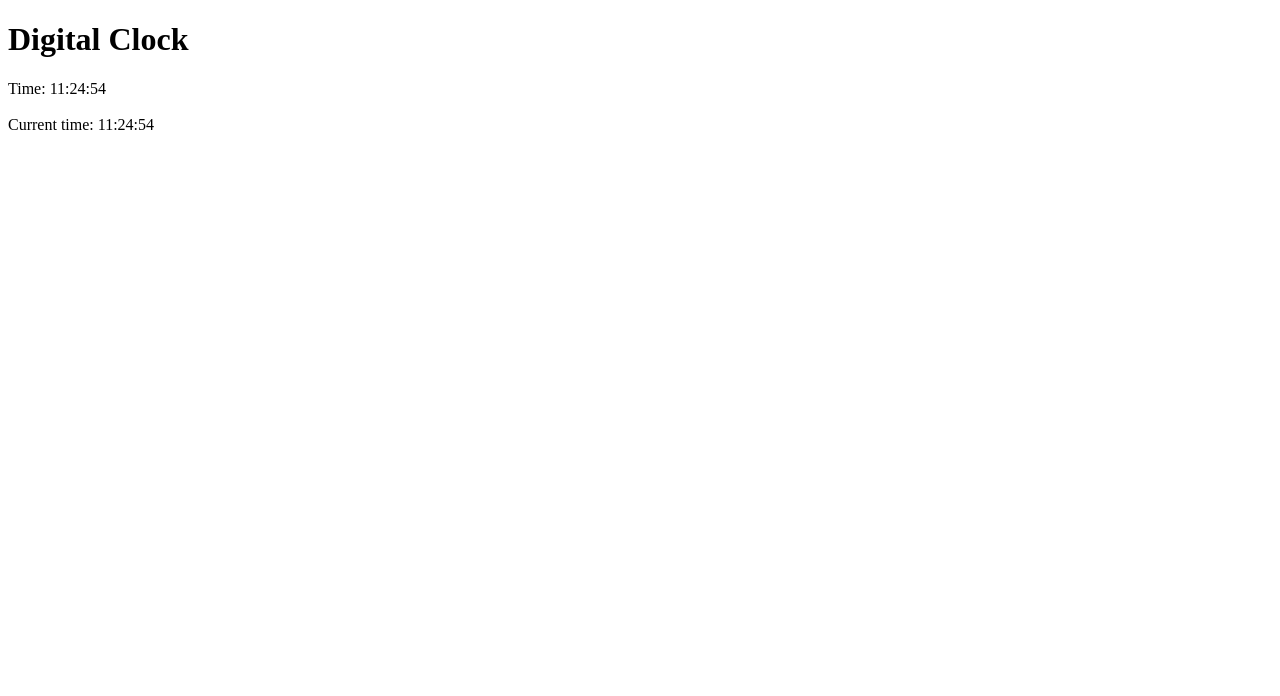
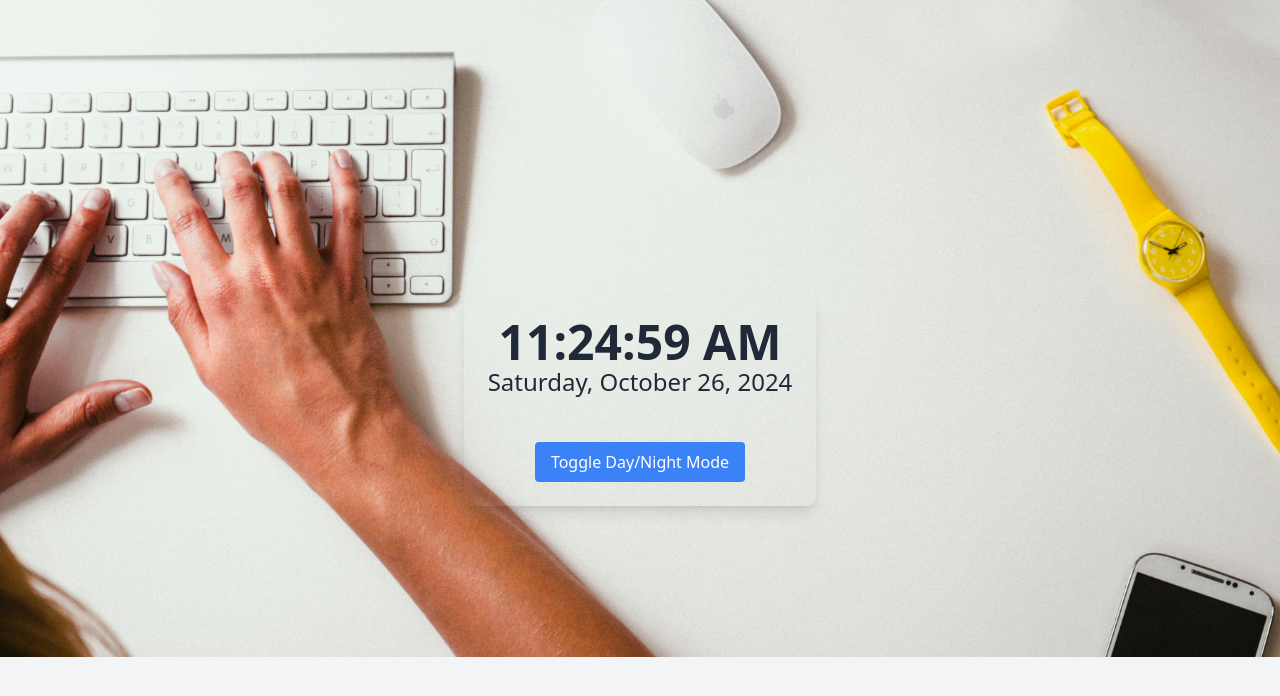
Before and after one commit to nadeemhussain4462/assignment-no-14, a plain HTML site: page index.html in a window 1280 px wide. Drawn offline with nearby package versions, Linux system fonts and the light colour scheme.

Commit message:
digital clock

```diff
--- a/app.js
+++ b/app.js
@@ -1,18 +1,41 @@
-var now = new Date();
-var theHr = now.getHours();
-var theMin = now.getMinutes();
-var theSec = now.getSeconds();
-document.write("Time: " + theHr + ":" + theMin + ":" + theSec);
+const clockElement = document.getElementById('time');
+const dateElement = document.getElementById('date');
+const toggleModeButton = document.getElementById('toggleMode');
+const dayBackground = document.getElementById('dayBackground');
+const nightBackground = document.getElementById('nightBackground');
 
-document.write("</br>");
-document.write("</br>");
+let isNightMode = false;
 
-function tellTime() {
-  var now = new Date();
-  var theHr = now.getHours();
-  var theMin = now.getMinutes();
-  var theSec = now.getSeconds();
-  document.write("Current time: " + theHr + ":" + theMin + ":" + theSec);
+// Function to update the clock
+function updateClock() {
+    const now = new Date();
+    const options = { weekday: 'long', year: 'numeric', month: 'long', day: 'numeric' };
+    const timeString = now.toLocaleTimeString([], { hour: '2-digit', minute: '2-digit', second: '2-digit' });
+    const dateString = now.toLocaleDateString('en-US', options);
+
+    clockElement.textContent = timeString;
+    dateElement.textContent = dateString;
 }
 
-tellTime();
+// Function to toggle between day and night modes
+function toggleMode() {
+    isNightMode = !isNightMode;
+    if (isNightMode) {
+        nightBackground.classList.add('active');
+        dayBackground.classList.remove('active');
+        document.body.classList.replace('bg-gray-100', 'bg-gray-900');
+        document.body.classList.replace('text-gray-800', 'text-gray-200');
+        toggleModeButton.classList.replace('bg-blue-500', 'bg-blue-700');
+    } else {
+        dayBackground.classList.add('active');
+        nightBackground.classList.remove('active');
+        document.body.classList.replace('bg-gray-900', 'bg-gray-100');
+        document.body.classList.replace('text-gray-200', 'text-gray-800');
+        toggleModeButton.classList.replace('bg-blue-700', 'bg-blue-500');
+    }
+}
+
+// Set event listener for the button
+toggleModeButton.addEventListener('click', toggleMode);
+setInterval(updateClock, 1000);
+updateClock();
--- a/index.html
+++ b/index.html
@@ -1,14 +1,64 @@
 <!DOCTYPE html>
 <html lang="en">
-<head>
-    <meta charset="UTF-8">
-    <meta name="viewport" content="width=device-width, initial-scale=1.0">
+  <head>
+    <meta charset="UTF-8" />
+    <meta name="viewport" content="width=device-width, initial-scale=1.0" />
     <title>Digital Clock</title>
-</head>
-<body>
-    <h1>Digital Clock</h1>
+    <link
+      href="https://cdn.jsdelivr.net/npm/tailwindcss@2.2.19/dist/tailwind.min.css"
+      rel="stylesheet"
+    />
+    <style>
+      body {
+        transition: background-color 0.5s, color 0.5s;
+        background-size: cover;
+        background-position: center;
+        position: relative;
+      }
+      .background-img {
+        position: absolute;
+        top: 0;
+        left: 0;
+        right: 0;
+        bottom: 0;
+        z-index: -1;
+        opacity: 0;
+        transition: opacity 0.5s;
+      }
+      .active {
+        opacity: 5;
+      }
+    </style>
+  </head>
+  <body
+    class="flex items-center justify-center h-screen bg-gray-100 text-gray-800"
+  >
+    <!-- Background Images -->
+    <img
+    src="image/day-view.jpg"
+    alt="Day Background"
+    class="background-img active center mt-0"
+    id="dayBackground"
+    />
+    <img
+    src="image/night-view-clock.jpg"
+      alt="Night Background"
+      class="background-img"
+      id="nightBackground"
+    />
 
+    <div id="clock" class="text-center bg-opacity-70 p-6 rounded-lg shadow-lg">
+      <h1 class="text-5xl font-bold" id="time"></h1>
+      <p class="text-2xl" id="date"></p>
+      <br />
+      <button
+        id="toggleMode"
+        class="mt-5 px-4 py-2 bg-blue-500 text-white rounded"
+      >
+        Toggle Day/Night Mode
+      </button>
+    </div>
 
     <script src="app.js"></script>
-</body>
+  </body>
 </html>
```
Also changed, not shown: image/bg-img.jpg (added), image/bgclock.jpg (added), image/clock pic.jpg (added), image/clock.jpg (added), image/day-view.jpg (added), image/night-view-clock.jpg (added), 2 other files.
